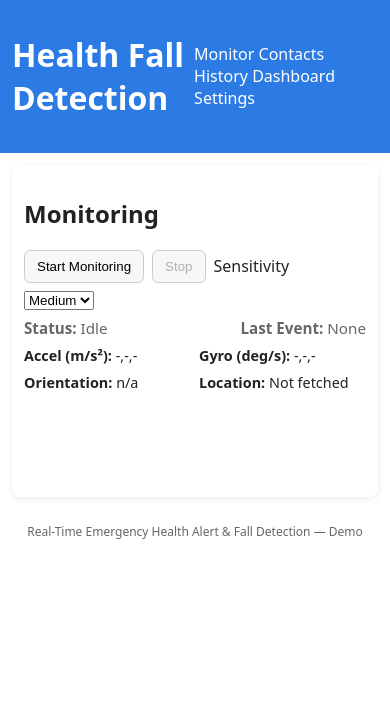
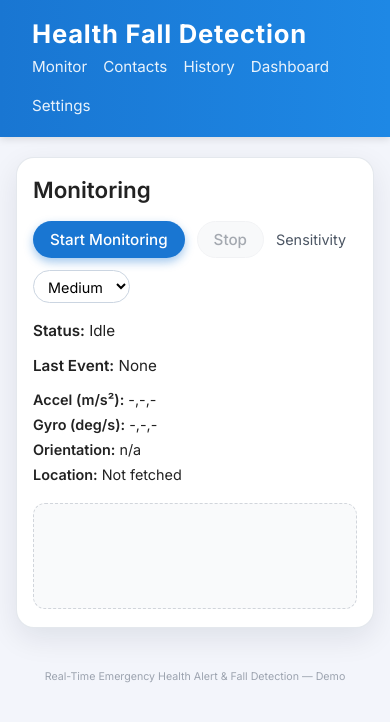
Before and after one commit to Akshay-appu/health_fall_detection, a Django app: page / in a window 390 px wide. Shown: the top 722 px of the page. Run offline with Django 4.2, Linux system fonts and the light colour scheme.

Commit message:
Refactor CSS for improved layout and design
Updated styles to enhance layout and responsiveness.

```diff
--- a/monitoring/static/monitoring/css/styles.css
+++ b/monitoring/static/monitoring/css/styles.css
@@ -1,17 +1,382 @@
-:root { --accent: #2c7be5; --muted: #666; }
-body { font-family: system-ui, -apple-system, 'Segoe UI', Roboto, 'Helvetica Neue', Arial; margin: 0; color: #222; }
-.topbar { display: flex; justify-content: space-between; align-items: center; background: var(--accent); color: white; padding: 12px; }
-.topbar a { color: white; text-decoration: none; }
-.container { padding: 12px; max-width: 900px; margin: auto; }
-.monitor-card, .contacts-card { background: #fff; border-radius: 8px; padding: 12px; box-shadow: 0 2px 6px rgba(0,0,0,0.08); }
-.controls { display:flex; gap:8px; align-items:center; margin-bottom:8px; flex-wrap:wrap; }
-.controls button { padding:8px 12px; border-radius:6px; border:1px solid #ccc; background:#f7f7f7;}
-.status-row { display:flex; justify-content:space-between; gap:8px; margin-bottom:8px; font-size:0.95rem; color:var(--muted); }
-.sensors { display:grid; grid-template-columns: 1fr 1fr; gap:8px; font-size:0.9rem; margin-bottom:8px; }
-.mini-graph { margin-top:8px; }
-.overlay { position: fixed; inset:0; display:flex; align-items:center; justify-content:center; background: rgba(0,0,0,0.5); }
-.overlay-card { background: white; padding: 16px; border-radius: 8px; text-align:center; width: 90%; max-width: 360px; }
-.hidden { display:none; }
-.contact-row { padding:8px 0; border-bottom: 1px dashed #eee; }
-.footer { padding:12px; text-align:center; color:#666; font-size:0.9rem; }
-@media(min-width: 800px){ .controls { gap:12px; } .sensors { grid-template-columns: repeat(3, 1fr); } }
+/* --------- Global --------- */
+
+@import url('https://fonts.googleapis.com/css2?family=Inter:wght@300;400;500;600;700&display=swap');
+
+*,
+*::before,
+*::after {
+  box-sizing: border-box;
+}
+
+html, body {
+  margin: 0;
+  padding: 0;
+  font-family: "Inter", system-ui, -apple-system, BlinkMacSystemFont, "Segoe UI", sans-serif;
+  background: #f3f5fb;
+  color: #222;
+}
+
+a {
+  color: inherit;
+  text-decoration: none;
+}
+
+button, input, select {
+  font-family: inherit;
+}
+
+/* --------- Layout / Topbar --------- */
+
+.topbar {
+  background: linear-gradient(90deg, #1976d2, #1e88e5);
+  color: #fff;
+  padding: 18px 32px;
+  display: flex;
+  align-items: center;
+  justify-content: space-between;
+  box-shadow: 0 2px 8px rgba(0,0,0,0.12);
+  position: sticky;
+  top: 0;
+  z-index: 10;
+}
+
+.topbar h1 {
+  margin: 0;
+  font-size: 1.6rem;
+  letter-spacing: 0.03em;
+}
+
+.topbar h1 a {
+  color: #fff;
+}
+
+.nav {
+  display: flex;
+  gap: 16px;
+  font-size: 0.95rem;
+}
+
+.nav a {
+  position: relative;
+  padding-bottom: 4px;
+  opacity: 0.9;
+}
+
+.nav a::after {
+  content: "";
+  position: absolute;
+  left: 0;
+  bottom: 0;
+  width: 0;
+  height: 2px;
+  background: #fff;
+  border-radius: 999px;
+  transition: width 0.18s ease-out;
+}
+
+.nav a:hover::after {
+  width: 100%;
+}
+
+.nav a:hover {
+  opacity: 1;
+}
+
+/* --------- Main container & cards --------- */
+
+.container {
+  max-width: 1050px;
+  margin: 32px auto 40px;
+  padding: 0 16px;
+}
+
+.monitor-card,
+.contacts-card,
+.settings-card,
+.dashboard-card,
+.history-card {
+  background: #fff;
+  border-radius: 18px;
+  padding: 24px 28px;
+  box-shadow: 0 10px 30px rgba(15, 23, 42, 0.09);
+  border: 1px solid rgba(148, 163, 184, 0.25);
+}
+
+.monitor-card h2,
+.contacts-card h2,
+.settings-card h2,
+.history-card h2,
+.dashboard-card h2 {
+  margin-top: 0;
+  margin-bottom: 18px;
+  font-size: 1.4rem;
+  font-weight: 600;
+}
+
+/* --------- Forms & controls --------- */
+
+.controls {
+  display: flex;
+  flex-wrap: wrap;
+  align-items: center;
+  gap: 12px;
+  margin-bottom: 18px;
+}
+
+button {
+  border-radius: 999px;
+  border: none;
+  padding: 8px 16px;
+  font-size: 0.95rem;
+  cursor: pointer;
+  font-weight: 500;
+  border: 1px solid transparent;
+  transition: background 0.16s ease, transform 0.05s ease, box-shadow 0.12s ease, border-color 0.16s;
+}
+
+button:active {
+  transform: translateY(1px);
+}
+
+#startBtn {
+  background: #1976d2;
+  color: #fff;
+  box-shadow: 0 4px 10px rgba(25, 118, 210, 0.4);
+}
+
+#startBtn:hover {
+  background: #1565c0;
+}
+
+#stopBtn {
+  background: #f3f4f6;
+  color: #4b5563;
+  border-color: #e5e7eb;
+}
+
+#stopBtn:disabled {
+  opacity: 0.5;
+  cursor: not-allowed;
+  box-shadow: none;
+}
+
+label {
+  font-size: 0.9rem;
+  color: #4b5563;
+}
+
+select {
+  border-radius: 999px;
+  border: 1px solid #cbd5e1;
+  padding: 6px 10px;
+  outline: none;
+  font-size: 0.9rem;
+  background: #fff;
+}
+
+input[type="text"],
+input[type="email"] {
+  width: 100%;
+  max-width: 260px;
+  padding: 8px 10px;
+  border-radius: 10px;
+  border: 1px solid #cbd5e1;
+  outline: none;
+  font-size: 0.9rem;
+  transition: border-color 0.15s;
+}
+
+input:focus {
+  border-color: #1d4ed8;
+}
+
+/* --------- Monitoring / status section --------- */
+
+.status-row {
+  display: flex;
+  justify-content: space-between;
+  gap: 16px;
+  margin-bottom: 16px;
+  font-size: 0.95rem;
+}
+
+.status-row strong {
+  font-weight: 600;
+}
+
+.sensors {
+  display: grid;
+  grid-template-columns: repeat(2, minmax(0, 1fr));
+  gap: 8px 24px;
+  font-size: 0.9rem;
+  margin-bottom: 20px;
+}
+
+.sensors strong {
+  font-weight: 600;
+}
+
+.mini-graph {
+  background: #f9fafb;
+  border-radius: 12px;
+  padding: 10px;
+  border: 1px dashed #d1d5db;
+}
+
+/* --------- Overlay (countdown alert) --------- */
+
+.overlay {
+  position: fixed;
+  inset: 0;
+  background: rgba(15, 23, 42, 0.55);
+  display: flex;
+  align-items: center;
+  justify-content: center;
+  z-index: 40;
+}
+
+.overlay.hidden {
+  display: none;
+}
+
+.overlay-card {
+  background: #fff;
+  border-radius: 18px;
+  padding: 24px 26px;
+  max-width: 360px;
+  width: 92%;
+  box-shadow: 0 18px 45px rgba(15, 23, 42, 0.35);
+  text-align: center;
+}
+
+.overlay-card h3 {
+  margin-top: 0;
+  margin-bottom: 10px;
+  font-size: 1.2rem;
+}
+
+#overlayMsg {
+  font-size: 0.95rem;
+  margin-bottom: 14px;
+}
+
+#cancelBtn {
+  background: #10b981;
+  color: #fff;
+}
+
+#cancelBtn:hover {
+  background: #059669;
+}
+
+/* --------- Contacts page --------- */
+
+.contacts-card form {
+  display: flex;
+  flex-wrap: wrap;
+  gap: 10px;
+  align-items: flex-end;
+  margin-bottom: 16px;
+}
+
+.contact-row {
+  padding: 8px 10px;
+  border-radius: 10px;
+  background: #f9fafb;
+  border: 1px solid #e5e7eb;
+  font-size: 0.9rem;
+  margin-bottom: 6px;
+}
+
+/* --------- History page --------- */
+
+.event-row {
+  padding: 8px 10px;
+  border-radius: 10px;
+  border: 1px solid #e5e7eb;
+  background: #f9fafb;
+  font-size: 0.9rem;
+  margin-bottom: 6px;
+}
+
+/* --------- Dashboard page --------- */
+
+#map {
+  height: 380px;
+  width: 100%;
+  border-radius: 14px;
+  border: 1px solid #e5e7eb;
+  margin-top: 12px;
+}
+
+.alerts-table {
+  width: 100%;
+  border-collapse: collapse;
+  margin-top: 18px;
+  font-size: 0.86rem;
+}
+
+.alerts-table th,
+.alerts-table td {
+  border: 1px solid #e5e7eb;
+  padding: 8px 10px;
+}
+
+.alerts-table th {
+  background: #f3f4f6;
+  text-align: left;
+  font-weight: 600;
+}
+
+.alerts-table tbody tr:hover {
+  background: #eef2ff;
+  cursor: pointer;
+}
+
+/* --------- Footer --------- */
+
+.footer {
+  text-align: center;
+  font-size: 0.8rem;
+  color: #9ca3af;
+  margin-top: 26px;
+}
+
+/* --------- Responsive tweaks --------- */
+
+@media (max-width: 768px) {
+  .topbar {
+    flex-direction: column;
+    align-items: flex-start;
+    gap: 8px;
+  }
+
+  .nav {
+    flex-wrap: wrap;
+  }
+
+  .container {
+    margin-top: 20px;
+  }
+
+  .monitor-card,
+  .contacts-card,
+  .settings-card,
+  .dashboard-card,
+  .history-card {
+    padding: 18px 16px;
+  }
+
+  .status-row {
+    flex-direction: column;
+    align-items: flex-start;
+  }
+
+  .sensors {
+    grid-template-columns: 1fr;
+  }
+
+  #map {
+    height: 260px;
+  }
+}
```
